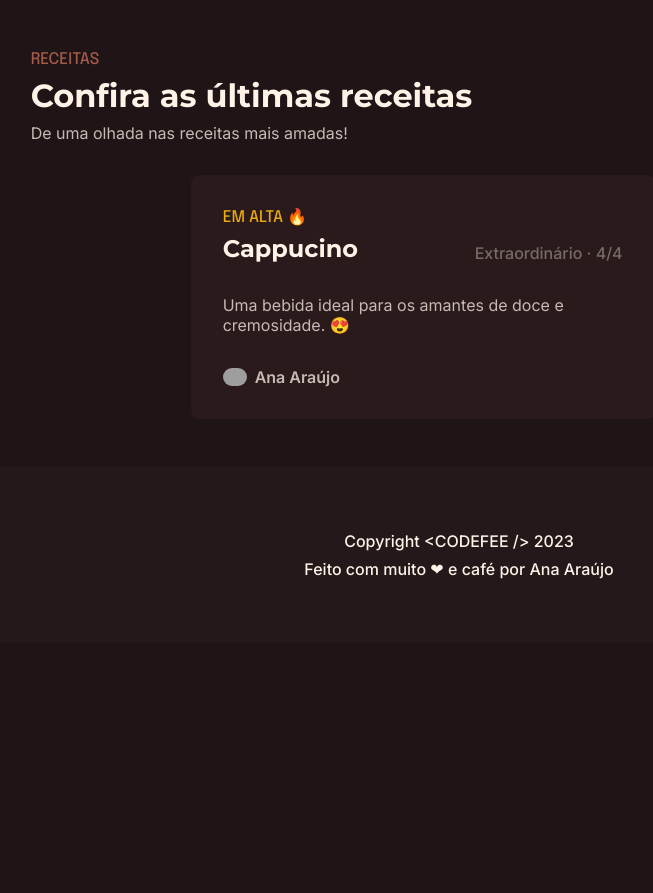
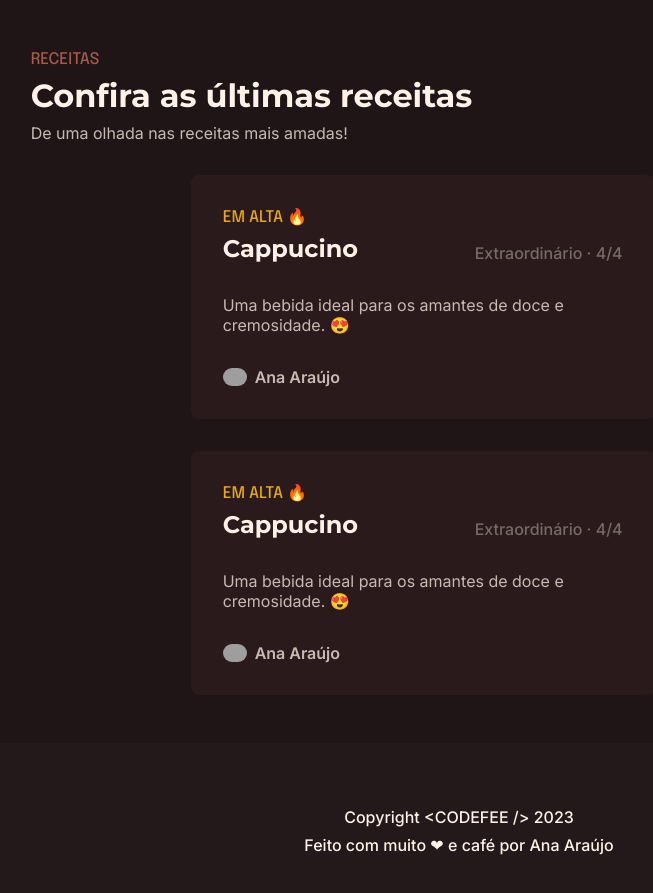
Before and after one commit to anaaraujo27/Landing-page, a plain HTML site: page index.html in a window 1280 px wide. Shown: the part 630-1523 px from the top of the page, without its empty margins (181-834 px from the left). Before the commit the page ends 1273 px from the top, so only its background shows below. Drawn offline with Linux system fonts and the light colour scheme; grey boxes are pictures that could not be loaded; files whose address does not match are found by name.

Commit message:
alterações finais e adção de divs

```diff
--- a/index.html
+++ b/index.html
@@ -86,6 +86,24 @@
                 </div>
             </div>
 
+            <div class="cards-receitas"> <!--Div com os Cards-->
+                <div class="card-da-receita"> <!--Primeiro Card-->
+                    <header class="cabeçalho-da-card"> <!--Cabeçalho do Card-->
+                        <div class="dois-elementos-card">
+                            <span class="destaque amarelo">em alta 🔥</span>
+                            <h3 class="titulo-card-receita">Cappucino</h3>
+                        </div>
+                        <p class="avaliação-card-receita">Extraordinário · 4/4 </p>
+                    </header>
+                    <p class="descrição-card-receita">Uma bebida ideal para os amantes de doce e cremosidade. 😍</p>
+                    <div class="autor-receita">
+                        <img src="https://avatars.githubusercontent.com/u/135762449?v=4">
+                        <span class="nome-autor-receita">Ana Araújo</span>
+                    </div>
+                </div>
+            </div>
+
+
         </section>
 
     </main>
```
Also changed, not shown: imagens/chevrons-down.svg (renamed from chevrons-down.svg), imagens/image 10 (1).png (renamed from image 10 (1).png), imagens/image 10.png (renamed from image 10.png), imagens/image 11.png (renamed from image 11.png), imagens/image 12 (1).png (renamed from image 12 (1).png), imagens/image 12.png (renamed from image 12.png), imagens/image 14.png (renamed from image 14.png), imagens/image 15.png (renamed from image 15.png), imagens/image 16.png (renamed from image 16.png), imagens/image 17.png (renamed from image 17.png), imagens/image 18.png (renamed from image 18.png).
